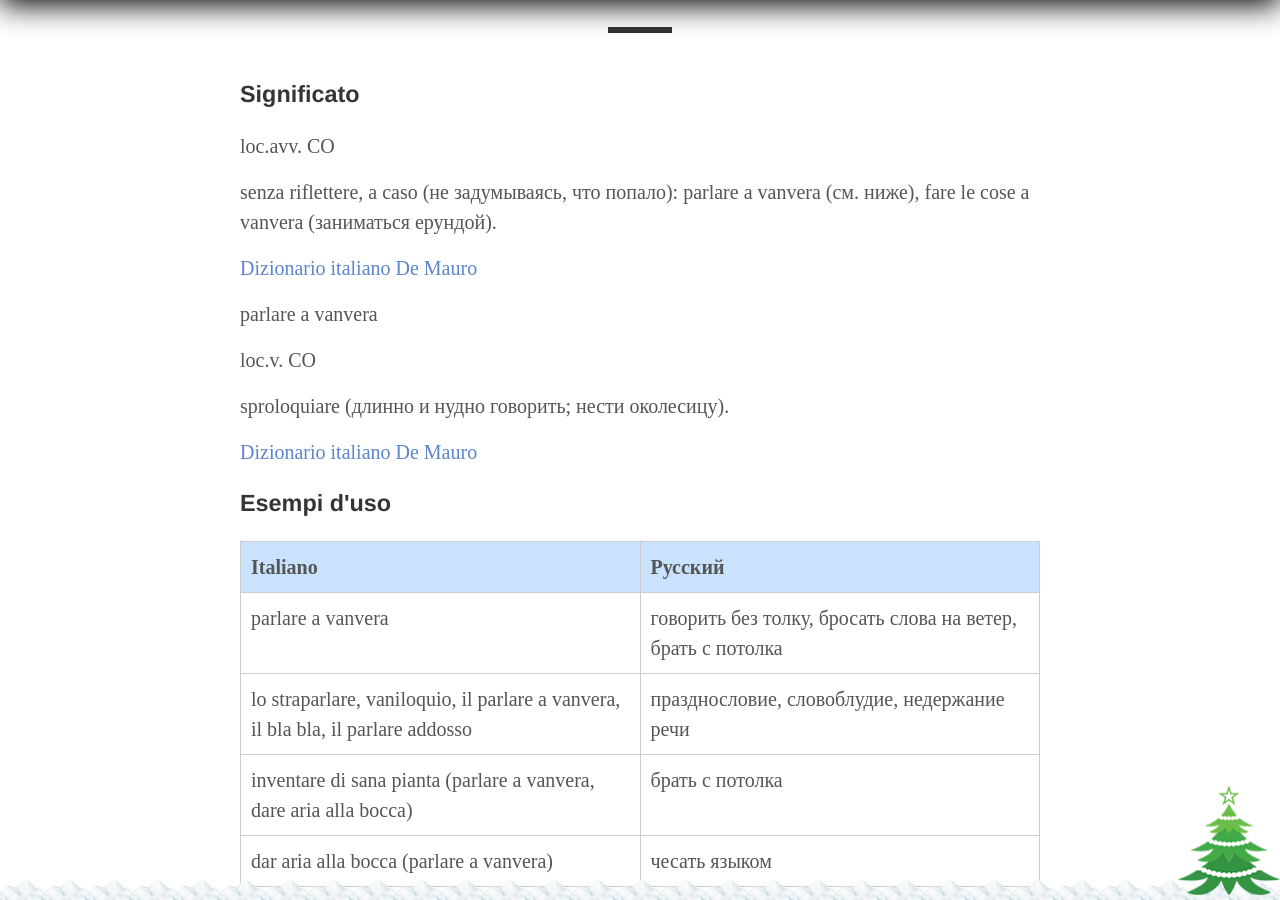
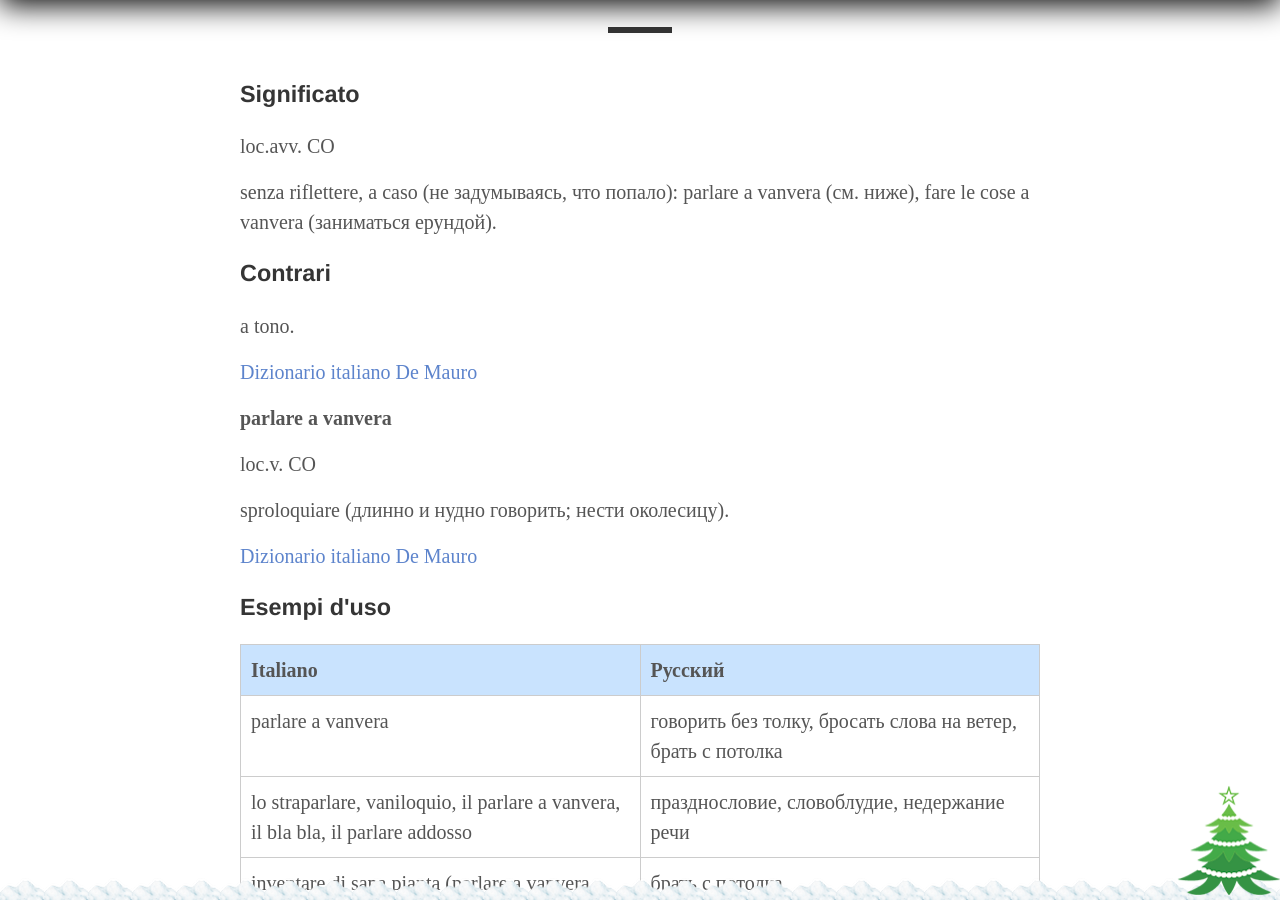
Before and after one commit to postolny/postolny.github.io, a Jekyll site: the page built from _posts/2021-04-22-a-vanvera.md, in a window 1280 px wide and 900 px high, scrolled down 573 px. Built offline with Jekyll 4.4.1, drawn with Linux system fonts in a browser that asks for light colours.

Commit message:
Add files via upload

```diff
--- a/_posts/2021-04-22-a-vanvera.md
+++ b/_posts/2021-04-22-a-vanvera.md
@@ -14,9 +14,13 @@ loc.avv. CO
 
 senza riflettere, a caso (не задумываясь, что попало): parlare a vanvera (см. ниже), fare le cose a vanvera (заниматься ерундой).
 
+### Contrari
+
+a tono.
+
 [Dizionario italiano De Mauro](https://dizionario.internazionale.it/parola/a-vanvera)
 
-parlare a vanvera
+**parlare a vanvera**
 
 loc.v. CO
 
```
